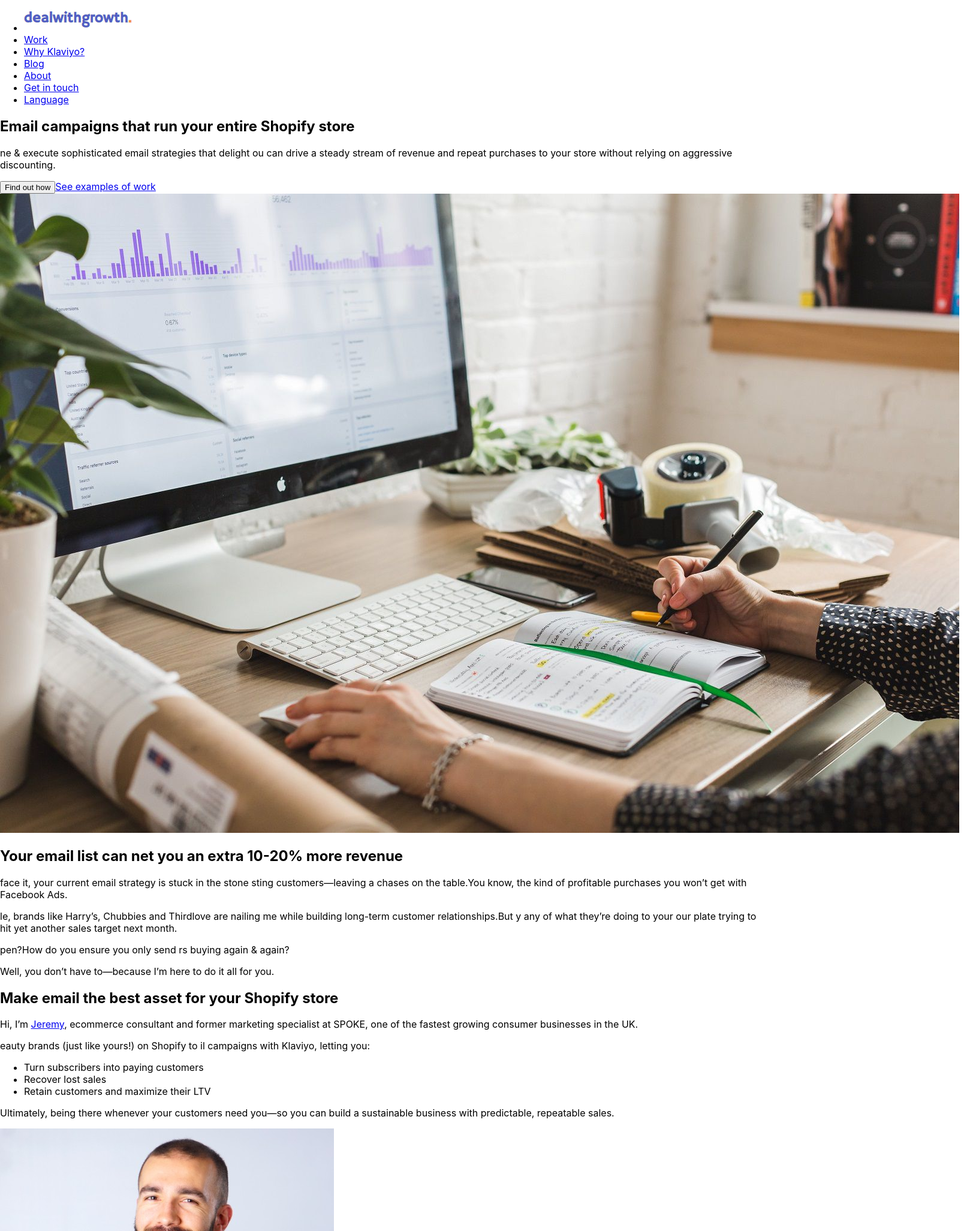
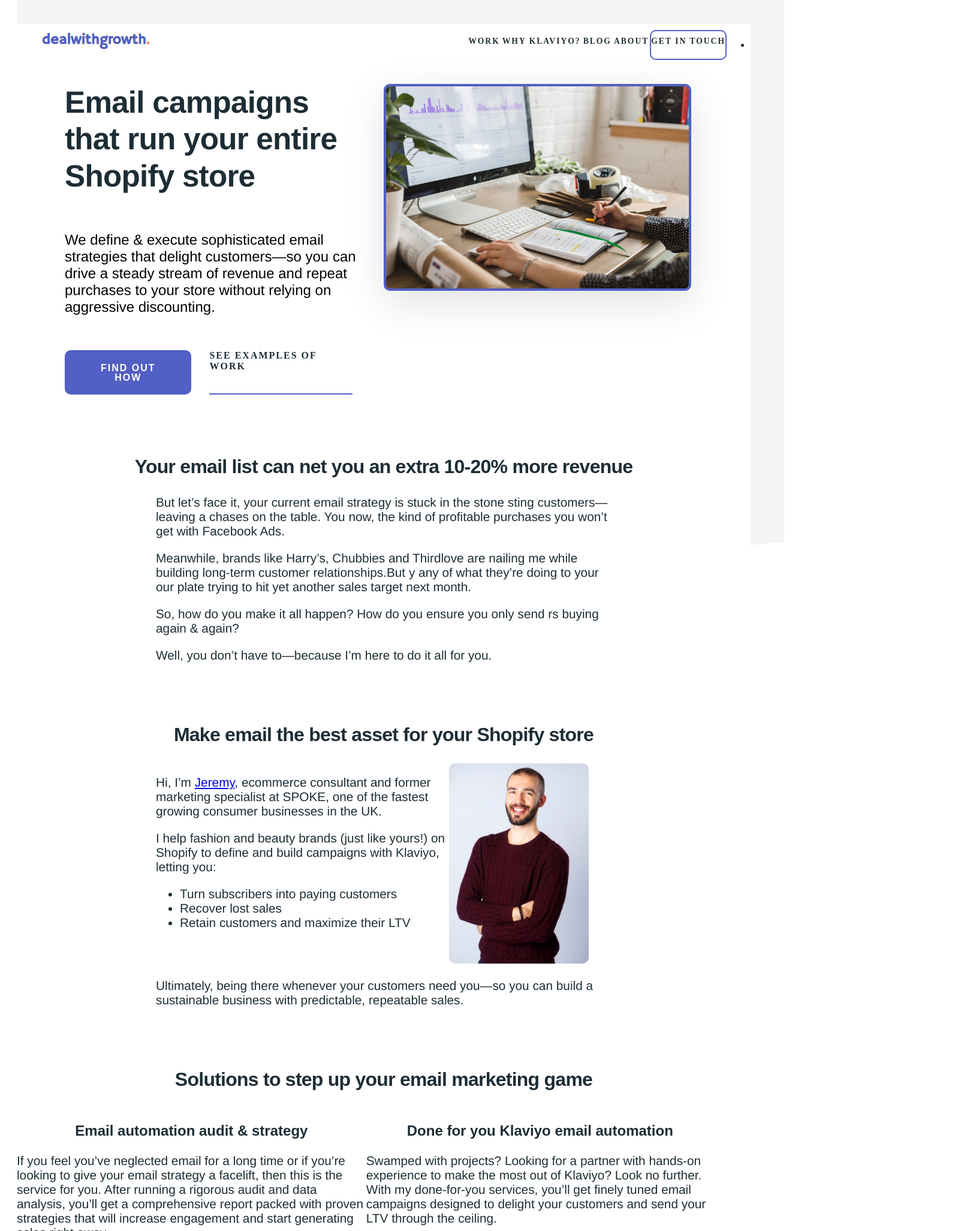
Before and after one commit to sasmilo/react-landing-page-clone, a React (Create React App) app: page / in a window 1280 px wide. Shown: the top 2053 px of the page at 60% size, 1628 px wide, since content can reach past the window. Built offline with nearby package versions, Linux system fonts and the light colour scheme.

Commit message:
Add part of CSS

```diff
--- a/src/App.js
+++ b/src/App.js
@@ -7,121 +7,434 @@ import jeremy from './images/jeremy.jpg';
 import klaviyo from './images/klaviyo_white_logo.png';
 import shopify from './images/shopify-partner-crop.png';
 import spain from './images/spain-flag.svg';
+
+const purple = '#525fc4';
+const ourGray = '#1d2d35';
+
+const headerStyles = css`
+  display: flex;
+  color: ${ourGray};
+  padding-top: 10px;
+  margin-top: 40px;
+  margin-bottom: 40px;
+  margin-left: 10px;
+
+  p {
+    margin-right: auto;
+    padding: 0px 30px;
+    margin-block-start: 0em;
+    margin-block-end: 0em;
+  }
+
+  img {
+    height: 100%;
+
+    :hover {
+      transform: scale(1.1);
+      transition: all 0.2s ease-in-out;
+    }
+  }
+
+  a {
+    color: ${ourGray};
+    text-decoration: none;
+    display: block;
+    padding: 20px 45px;
+    outline-offset: -1px;
+    transition: all 0.2s ease-in-out;
+    font-size: 0.85rem;
+    font-weight: 700;
+    letter-spacing: 2px;
+    line-height: 1;
+    text-transform: uppercase;
+    background-color: transparent;
+    border: 2px solid transparent;
+    border-radius: 10px;
+    padding: 10px 0 0 0;
+
+    :nth-child(6) {
+      border: 2px solid ${purple};
+      border-radius: 10px;
+    }
+
+    :nth-child(1) {
+      padding: 0;
+    }
+
+    :hover {
+      color: ${purple};
+    }
+
+    button {
+      background-color: transparent;
+      border: solid 1px;
+      padding: 10px 20px;
+      margin-top: 0;
+      border-color: ${purple};
+      border-radius: 10px;
+      color: ${ourGray};
+      text-decoration: none;
+      display: block;
+      outline-offset: -1px;
+      transition: all 0.2s ease-in-out;
+      font-size: 0.8rem;
+      font-weight: 700;
+      letter-spacing: 2px;
+      line-height: 1;
+      text-transform: uppercase;
+
+      :hover {
+        color: ${purple};
+      }
+    }
+  }
+`;
+
+const sectionStyles1 = css`
+  display: grid;
+  grid-template-columns: 1fr 1fr;
+  margin: 0 80px;
+
+  h1 {
+    color: ${ourGray};
+    font-family: 'Merriweather', 'Helvetica', 'Arial', serif;
+    font-size: 3.2rem;
+    line-height: 1.2;
+    margin-block-start: 0em;
+    margin-block-end: 0em;
+    letter-spacing: -0.75px;
+    display: flex;
+  }
+
+  div {
+    width: 95%;
+    height: auto;
+  }
+
+  img {
+    height: auto;
+    width: 100%;
+    border-radius: 10px;
+    box-shadow: 0 19px 70px 0 rgb(0 0 0 / 12%);
+
+    border: 4px solid ${purple};
+  }
+
+  p {
+    font-family: 'PT Sans', 'Helvetica', 'Arial', sans-serif;
+    font-size: 1.5rem;
+    display: flex;
+  }
+
+  button {
+    margin-right: 30px;
+    border-radius: 10px;
+    border: none;
+    background-color: ${purple};
+    font-size: 1rem;
+    color: #fff;
+    font-weight: 700;
+    letter-spacing: 2px;
+    line-height: 1;
+    padding: 22px 36px 20px;
+    text-align: center;
+    text-decoration: none;
+    text-transform: uppercase;
+  }
+
+  a {
+    color: ${ourGray};
+    border-bottom: 2px solid ${purple};
+    text-decoration: none;
+    text-transform: uppercase;
+    font-size: 1rem;
+    font-weight: 700;
+    letter-spacing: 2px;
+    padding: 0;
+  }
+`;
+
+const leftDiv1 = css`
+  display: grid;
+  grid-template-columns: 1fr;
+  grid-template-rows: 3fr 3fr 1fr;
+`;
+
+const rightDiv1 = css``;
+
+const btnLinkStyles = css`
+  display: flex;
+  flex-direction: row;
+`;
+
+const grayBackground = css`
+  background-color: #f5f5f5;
+  content: '';
+  height: 150%;
+  transform: skewY(-5deg);
+  position: absolute;
+  top: -240px;
+  width: 100%;
+  z-index: -1;
+`;
+
+const sectionStyles2 = css`
+  margin-right: auto;
+  margin-left: auto;
+
+  h2 {
+    font-family: 'Merriweather', 'Helvtica', 'Arial', serif;
+    color: ${ourGray};
+    text-align: center;
+    font-size: 2rem;
+    letter-spacing: -0.75px;
+    font-weight: 700;
+    line-height: 1.3;
+    margin-top: 100px;
+  }
+
+  p {
+    max-width: 760px;
+    color: ${ourGray};
+    margin-right: auto;
+    margin-left: auto;
+    font-size: 1.3rem;
+    font-weight: 400;
+    font-family: 'PT Sans', 'Helvetica', 'Arial', sans-serif;
+  }
+`;
+
+const sectionStyles3 = css`
+  max-width: 760px;
+  margin-right: auto;
+  margin-left: auto;
+
+  img {
+    width: 233px;
+    height: auto;
+    border-radius: 10px;
+  }
+
+  h2 {
+    font-family: 'Merriweather', 'Helvtica', 'Arial', serif;
+    color: ${ourGray};
+    text-align: center;
+    font-size: 2rem;
+    letter-spacing: -0.75px;
+    font-weight: 700;
+    line-height: 1.3;
+    margin-top: 100px;
+  }
+
+  p,
+  li {
+    max-width: 760px;
+    color: ${ourGray};
+    margin-right: auto;
+    margin-left: auto;
+    font-size: 1.3rem;
+    font-weight: 400;
+    font-family: 'PT Sans', 'Helvetica', 'Arial', sans-serif;
+  }
+`;
+
+const gridSection3 = css`
+  display: grid;
+  grid-template-columns: 3fr 1fr;
+  width: 95%;
+  height: auto;
+`;
+
+const sectionStyles4 = css`
+  h2 {
+    max-width: 760px;
+    margin-right: auto;
+    margin-left: auto;
+    font-family: 'Merriweather', 'Helvtica', 'Arial', serif;
+    color: ${ourGray};
+    text-align: center;
+    font-size: 2rem;
+    letter-spacing: -0.75px;
+    font-weight: 700;
+    line-height: 1.3;
+    margin-top: 100px;
+  }
+`;
+
+const gridSection4 = css`
+  display: grid;
+  grid-template-columns: auto auto;
+  width: 95%;
+  height: auto;
+`;
+
+const elementOfGrid4 = css`
+  h3 {
+    font-family: 'Merriweather', 'Helvtica', 'Arial', serif;
+    color: ${ourGray};
+    text-align: center;
+    font-size: 1.5rem;
+  }
+
+  p {
+    color: ${ourGray};
+    margin-right: auto;
+    margin-left: auto;
+    font-size: 1.3rem;
+    font-weight: 400;
+    font-family: 'PT Sans', 'Helvetica', 'Arial', sans-serif;
+  }
+
+  button {
+    border-radius: 10px;
+    border: none;
+    background-color: ${purple};
+    font-size: 1rem;
+    color: #fff;
+    font-weight: 700;
+    letter-spacing: 2px;
+    line-height: 1;
+    padding: 20px 30px 20px;
+    text-align: center;
+    text-decoration: none;
+    text-transform: uppercase;
+    width: 40%;
+    margin-left: 30%;
+    margin-right: 30%;
+  }
+`;
+
 function App() {
   return (
     <div>
       <div
         css={css`
           background: #fff;
+          margin: 20px;
         `}
       >
-        <header>
+        <header css={headerStyles}>
+          <p>
+            <a href="/" alt="logo">
+              <img src={logo} alt="dealwithgrowth" />
+            </a>
+          </p>
+
+          <a href="#1">Work</a>
+
+          <a href="#1">Why Klaviyo?</a>
+
+          <a href="#1">Blog</a>
+
+          <a href="#1">About</a>
+
+          <a href="#1">
+            <span>Get in touch</span>
+          </a>
+
           <ul>
-            <li>
-              <img src={logo} alt="dealwithgrowth" />
-            </li>
-            <li>
-              <a href="#1">Work</a>
-            </li>
-            <li>
-              <a href="#1">Why Klaviyo?</a>
-            </li>
-            <li>
-              <a href="#1">Blog</a>
-            </li>
-            <li>
-              <a href="#1">About</a>
-            </li>
-            <li>
-              <a href="#1">Get in touch</a>
-            </li>
-            <li>
-              <a href="#1">Language</a>
-            </li>
+            <li />
           </ul>
         </header>
 
-        <section>
+        <section id="section1" css={sectionStyles1}>
+          <div css={leftDiv1}>
             <h1>Email campaigns that run your entire Shopify store</h1>
             <p>
-            ne & execute sophisticated email strategies that delight ou can
-            drive a steady stream of revenue and repeat purchases to your store
-            without relying on aggressive discounting.
+              We define & execute sophisticated email strategies that delight
+              customers—so you can drive a steady stream of revenue and repeat
+              purchases to your store without relying on aggressive discounting.
             </p>
+            <div css={btnLinkStyles}>
               <button>Find out how</button>
               <a href="#1">See examples of work</a>
+            </div>
+          </div>
+          <div css={rightDiv1}>
             <img src={dashboard} alt="Merchants on its Shopify dashboard" />
+          </div>
         </section>
 
-        <section>
+        <section css={grayBackground}></section>
+
+        <section id="section2" css={sectionStyles2}>
           <h2>Your email list can net you an extra 10-20% more revenue</h2>
           <p>
-            face it, your current email strategy is stuck in the stone sting
-            customers—leaving a chases on the table.You know, the kind of
+            But let’s face it, your current email strategy is stuck in the stone
+            sting customers—leaving a chases on the table. You now, the kind of
             profitable purchases you won’t get with Facebook Ads.
           </p>
           <p>
-            le, brands like Harry’s, Chubbies and Thirdlove are nailing me while
-            building long-term customer relationships.But y any of what they’re
-            doing to your our plate trying to hit yet another sales target next
-            month.
+            Meanwhile, brands like Harry’s, Chubbies and Thirdlove are nailing
+            me while building long-term customer relationships.But y any of what
+            they’re doing to your our plate trying to hit yet another sales
+            target next month.
           </p>
-          <p>pen?How do you ensure you only send rs buying again & again?</p>
+          <p>
+            So, how do you make it all happen? How do you ensure you only send
+            rs buying again & again?
+          </p>
           <p>Well, you don’t have to—because I’m here to do it all for you.</p>
         </section>
 
-        <section>
+        <section id="section3" css={sectionStyles3}>
           <h2>Make email the best asset for your Shopify store</h2>
+          <div css={gridSection3}>
+            <div>
               <p>
                 Hi, I’m <a href="#1">Jeremy</a>, ecommerce consultant and former
-            marketing specialist at SPOKE, one of the fastest growing consumer
-            businesses in the UK.
+                marketing specialist at SPOKE, one of the fastest growing
+                consumer businesses in the UK.
               </p>
               <p>
-            eauty brands (just like yours!) on Shopify to il campaigns with
-            Klaviyo, letting you:
+                I help fashion and beauty brands (just like yours!) on Shopify
+                to define and build campaigns with Klaviyo, letting you:
               </p>
               <ul>
                 <li>Turn subscribers into paying customers</li>
                 <li>Recover lost sales</li>
                 <li>Retain customers and maximize their LTV</li>
               </ul>
-
+            </div>
+            <div>
+              <img src={jeremy} alt="jeremy" />
+            </div>
+          </div>
           <p>
             Ultimately, being there whenever your customers need you—so you can
             build a sustainable business with predictable, repeatable sales.
           </p>
-          <img src={jeremy} alt="jeremy" />
         </section>
-        <section>
+        <section id="section4" css={sectionStyles4}>
           <h2>Solutions to step up your email marketing game</h2>
-        </section>
-        <section>
-          <div>
+          <div css={gridSection4}>
+            <div css={elementOfGrid4}>
               <h3>Email automation audit & strategy</h3>
               <p>
                 If you feel you’ve neglected email for a long time or if you’re
                 looking to give your email strategy a facelift, then this is the
-              service for you. After running a rigorous audit and data analysis,
-              you’ll get a comprehensive report packed with proven strategies
-              that will increase engagement and start generating sales right
-              away.
+                service for you. After running a rigorous audit and data
+                analysis, you’ll get a comprehensive report packed with proven
+                strategies that will increase engagement and start generating
+                sales right away.
               </p>
               <button>Get in touch</button>
             </div>
-          <div>
+            <div css={elementOfGrid4}>
               <h3>Done for you Klaviyo email automation</h3>
               <p>
                 Swamped with projects? Looking for a partner with hands-on
-              experience to make the most out of Klaviyo? Look no further. With
-              my done-for-you services, you’ll get finely tuned email campaigns
-              designed to delight your customers and send your LTV through the
-              ceiling.
+                experience to make the most out of Klaviyo? Look no further.
+                With my done-for-you services, you’ll get finely tuned email
+                campaigns designed to delight your customers and send your LTV
+                through the ceiling.
               </p>
               <button>Are we a match?</button>
             </div>
+          </div>
         </section>
-        <section>
+
+        <section id="section6">
           <h2>
             These DTC brands on Shopify are now thriving with email marketing
           </h2>
@@ -231,7 +544,8 @@ function App() {
             Stg
           </a>
         </section>
-        <section>
+
+        <section id="section7">
           <h2>A proven track record to drive meaningful ROI through emails</h2>
           <p>
             Delighting your customers is good business. But as an entrepreneur,
@@ -258,7 +572,8 @@ function App() {
           <p>Want me to do the same for you?</p>
           <button> </button>
         </section>
-        <section>
+
+        <section id="section8">
           <h2>Get the most out of your email marketing</h2>
           <p>
             30 days from now, you could already be making more sales from your
@@ -275,7 +590,8 @@ function App() {
             </a>
           </p>
         </section>
-        <section>
+
+        <section id="section9">
           <div>
             <img src={logo2} alt="dealwithgrowth" />
             <p>
@@ -321,6 +637,7 @@ function App() {
             </ul>
           </div>
         </section>
+
         <footer>
           <p>
             © 2021 · <a href="/">Dealwithgrowth</a> · Ecommerce consultancy
--- a/src/index.css
+++ /dev/null
@@ -1,13 +0,0 @@
-body {
-  margin: 0;
-  font-family: -apple-system, BlinkMacSystemFont, 'Segoe UI', 'Roboto', 'Oxygen',
-    'Ubuntu', 'Cantarell', 'Fira Sans', 'Droid Sans', 'Helvetica Neue',
-    sans-serif;
-  -webkit-font-smoothing: antialiased;
-  -moz-osx-font-smoothing: grayscale;
-}
-
-code {
-  font-family: source-code-pro, Menlo, Monaco, Consolas, 'Courier New',
-    monospace;
-}
--- a/src/index.js
+++ b/src/index.js
@@ -1,6 +1,5 @@
 import React from 'react';
 import ReactDOM from 'react-dom';
-import './index.css';
 import App from './App';
 import reportWebVitals from './reportWebVitals';
 
@@ -8,7 +7,7 @@ ReactDOM.render(
   <React.StrictMode>
     <App />
   </React.StrictMode>,
-  document.getElementById('root')
+  document.getElementById('root'),
 );
 
 // If you want to start measuring performance in your app, pass a function
```
Also changed, not shown: src/components/header.js (added), src/components/section1.js (added), src/components/section2.js (added). Lines whose indentation alone changed are shown as unchanged.
